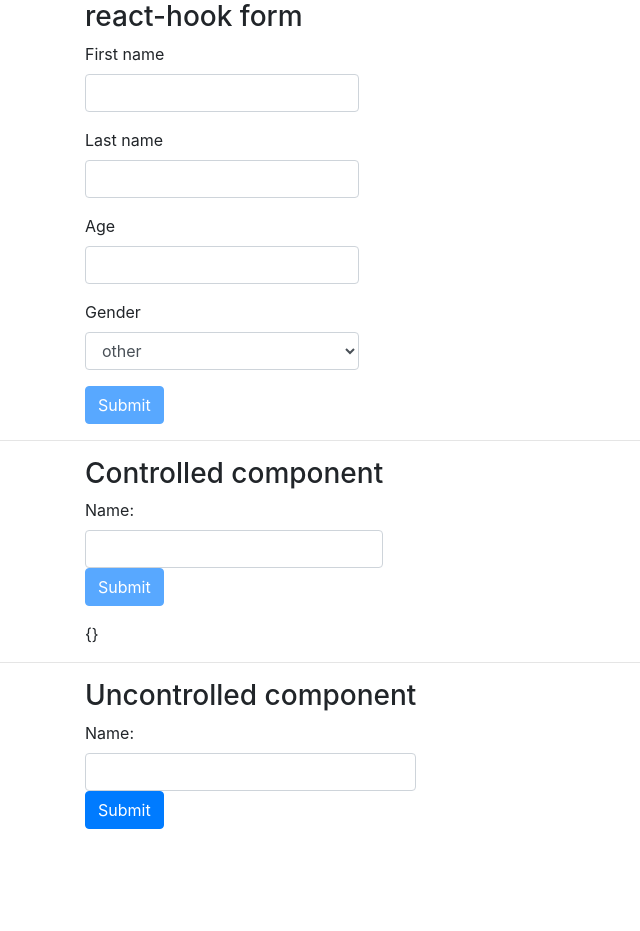
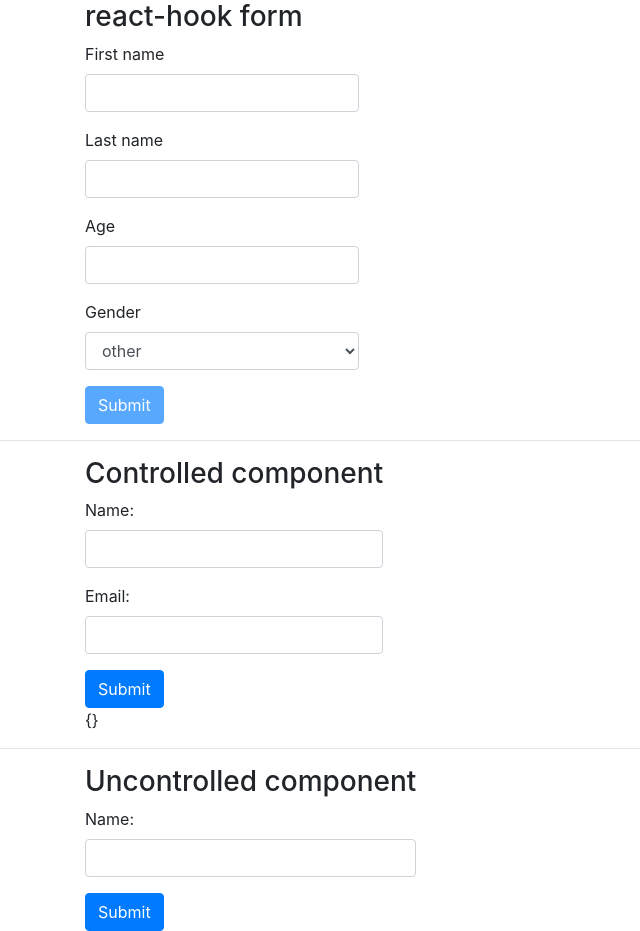
Before and after one commit to LarsBergqvist/react-form-example, a React (Create React App) app: page / in a window 1280 px wide. Shown: the whole page, without its empty margins (0-640 px from the left). Before the commit the page ends 845 px from the top, so only its background shows below. Built offline with nearby package versions, Linux system fonts and the light colour scheme.

Commit message:
Clean-up

```diff
--- a/src/App.js
+++ b/src/App.js
@@ -1,5 +1,5 @@
 import './App.css';
-import { NameFormControlled } from './ControlledComponent/NameFormControlled';
+import { FormControlled } from './ControlledComponent/FormControlled';
 import { NameFormUncontrolled } from './UncontrolledComponent/NameFormUncontrolled';
 import { PersonFormView } from './ReactHookFormComponent/PersonForm';
 
@@ -11,11 +11,11 @@ function App() {
             </div>
             <hr />
             <div className="container">
-                <NameFormControlled className="the-form"></NameFormControlled>
+                <FormControlled className="the-form" />
             </div>
             <hr />
             <div className="container">
-                <NameFormUncontrolled></NameFormUncontrolled>
+                <NameFormUncontrolled />
             </div>
         </div>
     );
--- /dev/null
+++ b/src/ControlledComponent/FormControlled.js
@@ -0,0 +1,82 @@
+import React, { useState } from "react";
+import { ErrorMessage } from "../ErrorMessage";
+
+export function FormControlled() {
+    const [fullName, setFullName] = useState("");
+    const [email, setEmail] = useState("");
+    const [formErrors, setFormErrors] = useState({ fullName: '', email: '' });
+    const [fullNameValid, setFullNameValid] = useState(false);
+    const [emailValid, setEmailValid] = useState(false);
+    const [submittedData, setSubmittedData] = useState({});
+
+    const handleChangedInput = (e) => {
+        switch (e.target.name) {
+            case 'fullName':
+                setFullName(e.target.value);
+                break;
+            case 'email':
+                setEmail(e.target.value);
+                break;
+            default:
+                break;
+        }
+        validateField(e.target.name, e.target.value);
+    }
+
+    const validateField = (fieldName, value) => {
+        switch (fieldName) {
+            case 'fullName':
+                {
+                    let valid = value.length >= 6;
+                    setFullNameValid(valid);
+                    setFormErrors(Object.assign(formErrors, { fullName: valid === true ? '' : 'Min length is 6 characters' }));
+                    break;
+                }
+            case 'email':
+                {
+                    let match = value.match(/^([\w.%+-]+)@([\w-]+\.)+([\w]{2,})$/i);
+                    let valid = match !== null;
+                    setEmailValid(valid);
+                    setFormErrors(Object.assign(formErrors, { email: valid === true ? '' : 'Email is invalid' }));
+                    break;
+                }
+            default:
+                break;
+        }
+    }
+
+    const handleSubmit = (event) => {
+        let data = {
+            fullName,
+            email
+        };
+        setSubmittedData(data);
+        event.preventDefault();
+    }
+
+    const getResult = () => {
+        return JSON.stringify(submittedData);
+    }
+
+    return (
+        <div>
+            <h3>Controlled component</h3>
+            <form onSubmit={handleSubmit}>
+                <div className='form-group'>
+                    <label htmlFor="fullName">Name:</label>
+                    <input name="fullName" className='form-control' type="text" value={fullName} onChange={handleChangedInput} />
+                    <ErrorMessage message={formErrors.fullName} />
+                </div>
+                <div className='form-group'>
+                    <label htmlFor="email">Email:</label>
+                    <input type="email" className="form-control" name="email" value={email} onChange={handleChangedInput} />
+                    <ErrorMessage message={formErrors.email} />
+                </div>
+                <div>
+                    <input type="submit" value="Submit" className="btn btn-primary" disabled={!fullNameValid & emailValid} />
+                </div>
+            </form>
+            {getResult()}
+        </div>
+    );
+}
--- a/src/ControlledComponent/NameFormControlled.js
+++ /dev/null
@@ -1,59 +0,0 @@
-import React, { useState } from "react";
-import { ErrorMessage } from "../ErrorMessage";
-
-export function NameFormControlled() {
-    const [fullName, setFullName] = useState("");
-    const [formErrors, setFormErrors] = useState({ fullName: '' });
-    const [fullNameValid, setFullNameValid] = useState(false);
-    const [submittedData, setSubmittedData] = useState({});
-
-    const handleNameChanged = (e) => {
-        setFullName(e.target.value);
-        const name = e.target.name;
-        const value = e.target.value;
-        validateField(name, value);
-    }
-
-    const validateField = (fieldName, value) => {
-        switch (fieldName) {
-            case 'fullName':
-                let valid = value.length >= 6;
-                setFullNameValid(valid);
-                setFormErrors(Object.assign(formErrors, { fullName: valid === true ? '' : 'Min length is 6 characters' }));
-                break;
-            default:
-                break;
-        }
-    }
-
-    const handleSubmit = (event) => {
-        let data = {
-            fullName
-        };
-        setSubmittedData(data);
-        event.preventDefault();
-    }
-
-    const getResult = () => {
-        return JSON.stringify(submittedData);
-    }
-    return (
-        <div>
-            <h3>Controlled component</h3>
-            <form onSubmit={handleSubmit}>
-                <div className='form-group'>
-                    <label htmlFor="fullName">Name:</label>
-                    <input name="fullName" className='form-control' type="text" value={fullName} onChange={handleNameChanged} />
-                    <ErrorMessage message={formErrors.fullName} />
-                    <div>
-                        <button type="submit" className="btn btn-primary" disabled={!fullNameValid}>Submit</button>
-                    </div>
-                    <div>
-                        {getResult}
-                    </div>
-                </div>
-            </form>
-            {getResult()}
-        </div>
-    );
-}
--- a/src/ReactHookFormComponent/TextInputField.js
+++ b/src/ReactHookFormComponent/TextInputField.js
@@ -1,12 +1,10 @@
 import { ErrorMessage } from "../ErrorMessage";
 
 export const TextInputField = ({ label, name, register, required, minLength, maxLength, errors }) => (
-    <div>
-        <div className='form-group'>
-            <label htmlFor={name}>{label}</label>
-            <input className='form-control' id={name} {...register(name, { required, minLength, maxLength })} />
-            {errors?.type === 'required' && <ErrorMessage message="This field is required" />}
-            {(errors?.type === 'minLength' || errors?.type === 'maxLength') && <ErrorMessage message={`${label} must be between ${minLength} and ${maxLength} characters`} />}
-        </div>
+    <div className='form-group'>
+        <label htmlFor={name}>{label}</label>
+        <input className='form-control' id={name} {...register(name, { required, minLength, maxLength })} />
+        {errors?.type === 'required' && <ErrorMessage message="This field is required" />}
+        {(errors?.type === 'minLength' || errors?.type === 'maxLength') && <ErrorMessage message={`${label} must be between ${minLength} and ${maxLength} characters`} />}
     </div>
 );
--- a/src/UncontrolledComponent/NameFormUncontrolled.js
+++ b/src/UncontrolledComponent/NameFormUncontrolled.js
@@ -16,9 +16,11 @@ export class NameFormUncontrolled extends React.Component {
         return (
             <div>
                 <h3>Uncontrolled component</h3>
-                <form className='form-group' onSubmit={this.handleSubmit}>
-                    <label htmlFor="fullName">Name:</label>
-                    <input name="fullName" className='form-control' type="text" ref={this.input} />
+                <form onSubmit={this.handleSubmit}>
+                    <div className='form-group'>
+                        <label htmlFor="fullName">Name:</label>
+                        <input name="fullName" className='form-control' type="text" ref={this.input} />
+                    </div>
                     <input type="submit" className="btn btn-primary" value="Submit" />
                 </form>
             </div>
```
Also changed, not shown: 1 other file (tests, documents, lock files or other folders).
